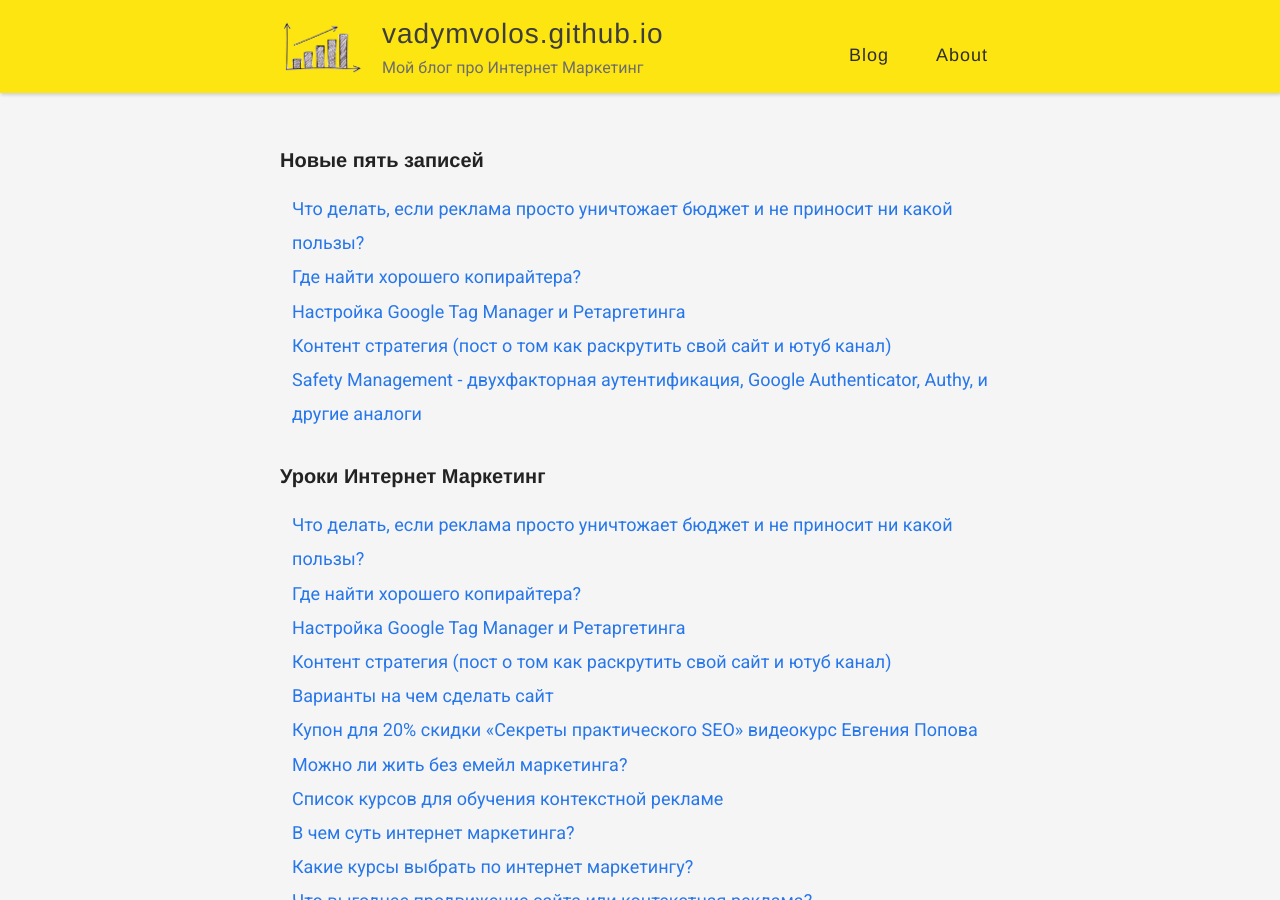
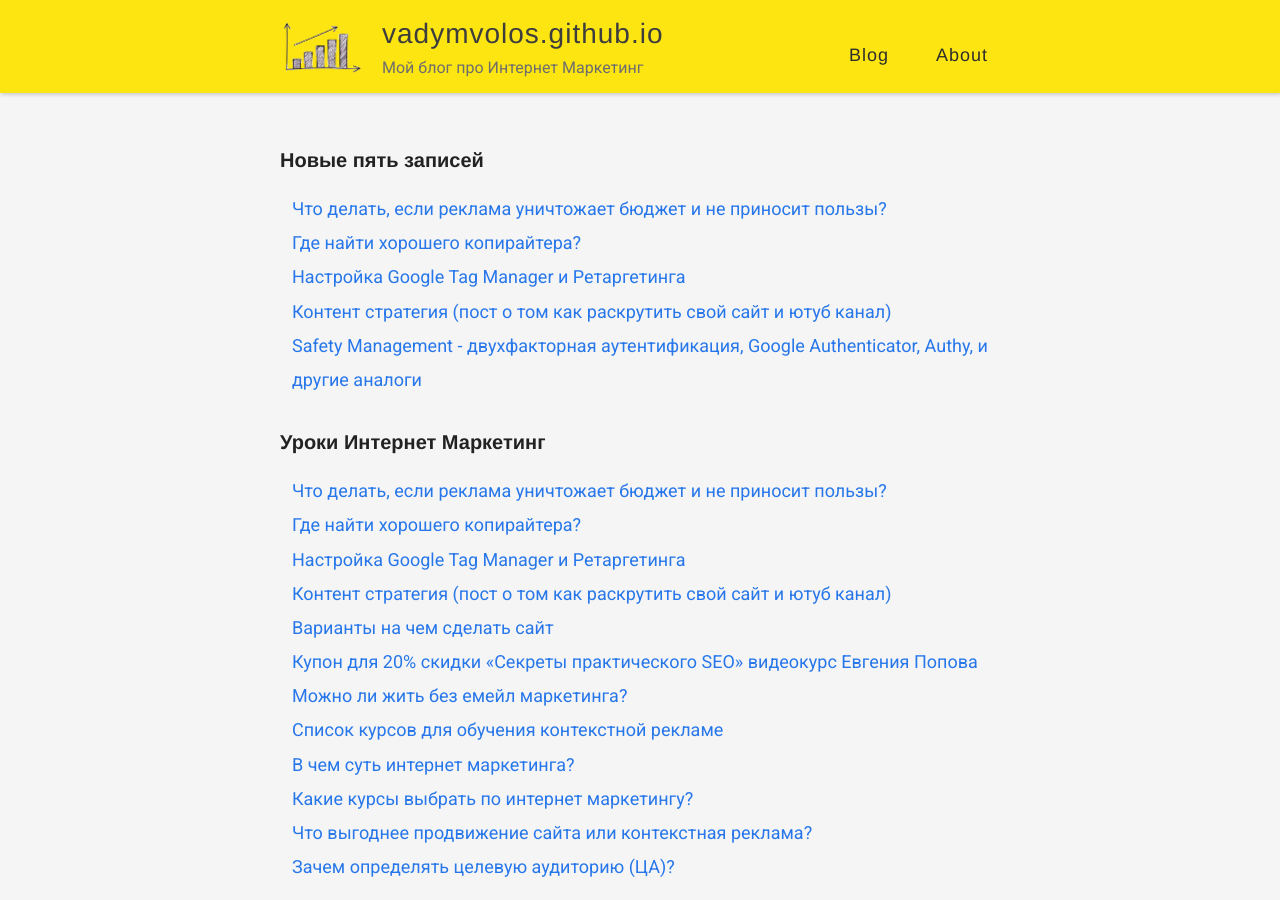
Before and after one commit to VadymVolos/vadymvolos.github.io, a Jekyll site: the page built from index.html, in a window 1280 px wide and 900 px high. Built offline with Jekyll 4.4.1, drawn with Linux system fonts in a browser that asks for light colours; nearby versions of some CDN libraries.

Commit message:
Update 2017-04-05-chto-delat-esli-reklama-unichtozhayet-byudzhet-i-ne-prinosit-polzy.md

```diff
--- a/_posts/digital-marketing/2017-04-05-chto-delat-esli-reklama-unichtozhayet-byudzhet-i-ne-prinosit-polzy.md
+++ b/_posts/digital-marketing/2017-04-05-chto-delat-esli-reklama-unichtozhayet-byudzhet-i-ne-prinosit-polzy.md
@@ -1,6 +1,6 @@
 ---
 layout: post
-title: Что делать, если реклама просто уничтожает бюджет и не приносит ни какой пользы?
+title: Что делать, если реклама уничтожает бюджет и не приносит пользы?
 description: Ответ на вопрос по поводу рекламы и слвиа бюджета.
 categories: [Уроки Интернет Маркетинг]
 tags: [Контекстная реклама, Реклама, Google AdWords, Яндекс Директ, Маркетинг]
```
